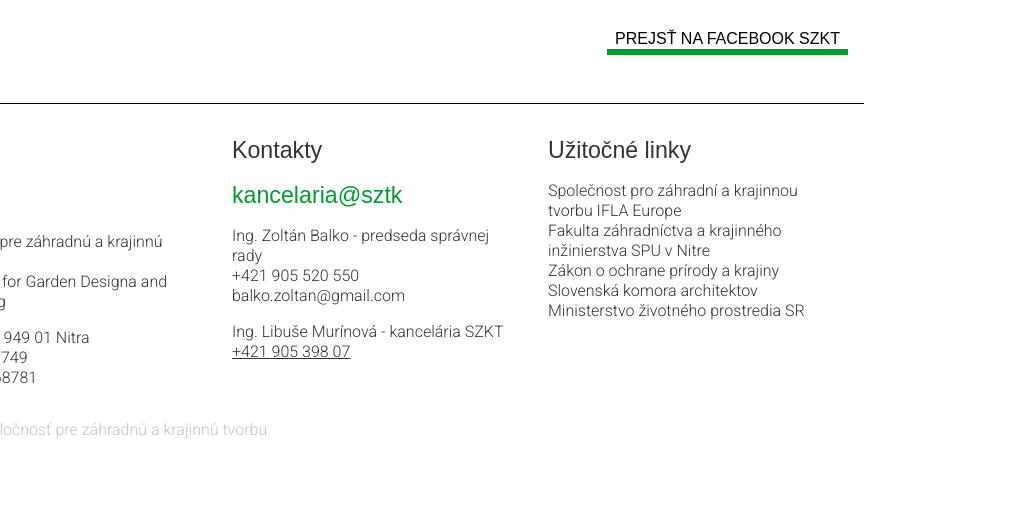
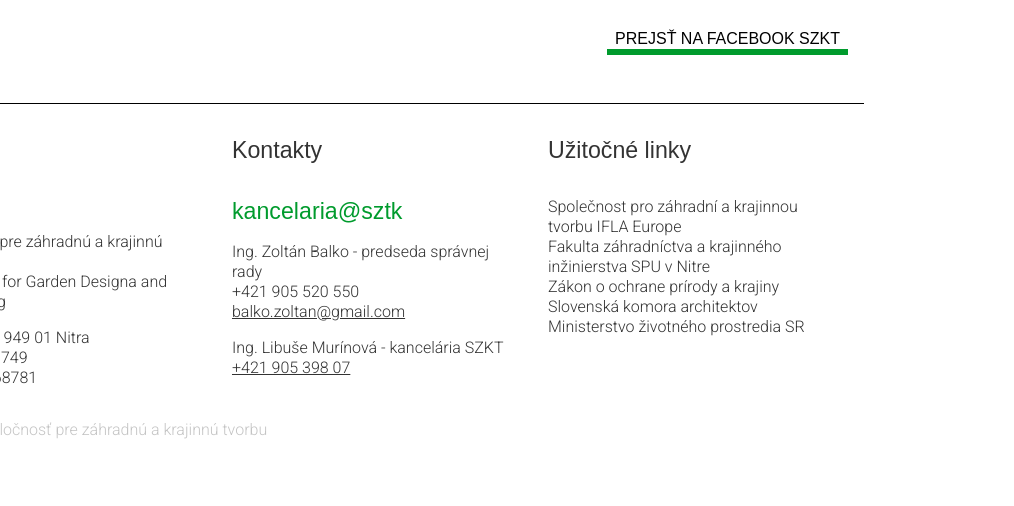
Before and after one commit to peter-stehlik/szkt, a website: page web/reports-list.html in a window 1280 px wide. Shown: the part 2164-2670 px from the top of the page, 266-1280 px from the left. Drawn offline with Linux system fonts and the light colour scheme; a web font is replaced by a local one.

Commit message:
upraveny footer

```diff
--- a/web/assets/dev/scss/bootstrap/_ui-general.scss
+++ b/web/assets/dev/scss/bootstrap/_ui-general.scss
@@ -84,6 +84,25 @@ a {
 .article-older {
     color: $gray-400;
 }
+
+.footer {
+    font: {
+        family: $font-family-sans-serif;
+        size: $font-size-xs;
+        weight: $font-weight-normal;
+    }
+    line-height: $line-height-sm;
+    letter-spacing: 0em;
+    text-align: left;
+    color: $gray-800;
+    .col-lg-4:nth-child(2) {
+        font: {
+            family: $font-family-sans-serif-2;
+        };
+    }
+}
+
+
 
 .column-items-center {
     display: flex;
@@ -177,4 +196,21 @@ a {
             size: $font-size-base;
         }
     }
+    .footer {
+        font: {
+            family: $font-family-sans-serif;
+            size: $font-size-base;
+            weight: $font-weight-lighter;
+        }
+        line-height: $line-height-sm;
+        letter-spacing: 0em;
+        text-align: left;
+        color: $gray-800;
+        .col-lg-4:nth-child(2) {
+            font: {
+                family: $font-family-sans-serif;
+            };
+        }
+    }
+
 }
--- a/web/assets/dev/scss/bootstrap/_ui-landing-page.scss
+++ b/web/assets/dev/scss/bootstrap/_ui-landing-page.scss
@@ -78,7 +78,7 @@
 
 .want-login {
     color: $black;
-    border-bottom: 6px solid $white;
+    border-bottom: 3px solid $white;
     width: 120px;
 }
 
@@ -121,6 +121,7 @@
 
     .want-login {
         width: 170px;
+        border-bottom: 6px solid $white;
     }
 
 
@@ -134,6 +135,8 @@
     .triangle-action, .triangle-prepare {
         display: block;
     }
+
+
 }
 
 
--- a/web/assets/dev/scss/bootstrap/_variables.scss
+++ b/web/assets/dev/scss/bootstrap/_variables.scss
@@ -393,7 +393,7 @@ $aspect-ratios: (
 // Font, line-height, and color for body text, headings, and more.
 
 // stylelint-disable value-keyword-case
-$font-family-sans-serif:      Roboto, "Helvetica Neue", Arial, "Noto Sans", "Liberation Sans", sans-serif, "Apple Color Emoji", "Segoe UI Emoji", "Segoe UI Symbol", "Noto Color Emoji" !default;
+$font-family-sans-serif:      "Roboto", "Helvetica Neue", Arial, "Noto Sans", "Liberation Sans", sans-serif, "Apple Color Emoji", "Segoe UI Emoji", "Segoe UI Symbol", "Noto Color Emoji" !default;
 $font-family-sans-serif-2:    "Hammersmith One", Arial, sans-serif;
 $font-family-monospace:       SFMono-Regular, Menlo, Monaco, Consolas, "Liberation Mono", "Courier New", monospace !default;
 // stylelint-enable value-keyword-case
--- a/web/reports-list.html
+++ b/web/reports-list.html
@@ -200,11 +200,11 @@
                     <div class="col-lg-4">
                         <div class="row">
                             <a href="./index.html" class="footer-logo"><img src="images/logo.svg" alt="logo"></a>
-                            <p class="article-text mt-2"><a href="javascript:void(0)">
+                            <p class="mt-2 font-weight-normal"><a href="javascript:void(0)">
                                     Spoločnosť pre záhradnú a krajinnú tvorbu <br>
                                     Association for Garden Designa and Landscaping
                                 </a></p>
-                            <p class="article-text">
+                            <p class="font-weight-normal">
                                 Tríbečská 1, 949 01 Nitra <br>
                                 IČO: 31 193 749 <br>
                                 DIČ: 2021668781
@@ -213,35 +213,34 @@
                     </div>
 
                     <div class="col-lg-4">
-                        <h3 class="article-header">Kontakty</h3>
+                        <h3 class="article-header mb-lg-3">Kontakty</h3>
                         <a href="mailto: kancelaria@sztk.sk" class="article-header footer-mail">kancelaria@sztk</a>
-                        <p class="article-text">
+                        <p>
                             Ing. Zoltán Balko - predseda správnej rady <br>
                             +421 905 520 550 <br>
-                            balko.zoltan@gmail.com
+                            <a href="malto:"><u>balko.zoltan@gmail.com</u></a>
                         </p>
-                        <p class="article-text">
+                        <p>
                             Ing. Libuše Murínová - kancelária SZKT <br>
                             <u>+421 905 398 07</u>
                         </p>
                     </div>
 
                     <div class="col-lg-4 footer-links">
-                        <h3 class="article-header">Užitočné linky</h3>
-                        <a href="javascript:void(0)" class="article-text">
+                        <h3 class="article-header mb-lg-3">Užitočné linky</h3>
+                        <a href="javascript:void(0)">
                             Společnost pro záhradní a krajinnou tvorbu
                             IFLA Europe</a>
-                        <a href href="javascript:void(0)" class="article-text">Fakulta záhradníctva a krajinného
-                            inžinierstva
+                        <a href href="javascript:void(0)">Fakulta záhradníctva a krajinného inžinierstva
                             SPU v Nitre</a>
-                        <a href="javascript:void(0)" class="article-text">Zákon o ochrane prírody a krajiny</a>
-                        <a href="javascript:void(0)" class="article-text">Slovenská komora architektov</a>
-                        <a href="javascript:void(0)" class="article-text">Ministerstvo životného prostredia SR</a>
+                        <a href="javascript:void(0)">Zákon o ochrane prírody a krajiny</a>
+                        <a href="javascript:void(0)">Slovenská komora architektov</a>
+                        <a href="javascript:void(0)">Ministerstvo životného prostredia SR</a>
                     </div>
                     <p class="article-text footer-copyright mt-2">2020 © Spoločnosť pre záhradnú a krajinnú tvorbu</p>
                 </div>
             </div>
-        </section><!-- / .footer-->border-bottom: 3px solid $primary;
+        </section><!-- / .footer-->
 
         <div class="row back-to-top">
             <a href="javascript:void(0)">
```
Also changed, not shown: web/article.html (+12 -13 lines), web/articles-list.html (+12 -13 lines), web/index.html (+12 -12 lines), web/report.html (+12 -13 lines), web/subpage.html (+12 -13 lines), web/assets/dist/css/bootstrap.5.0.0.css, 1 other file.
